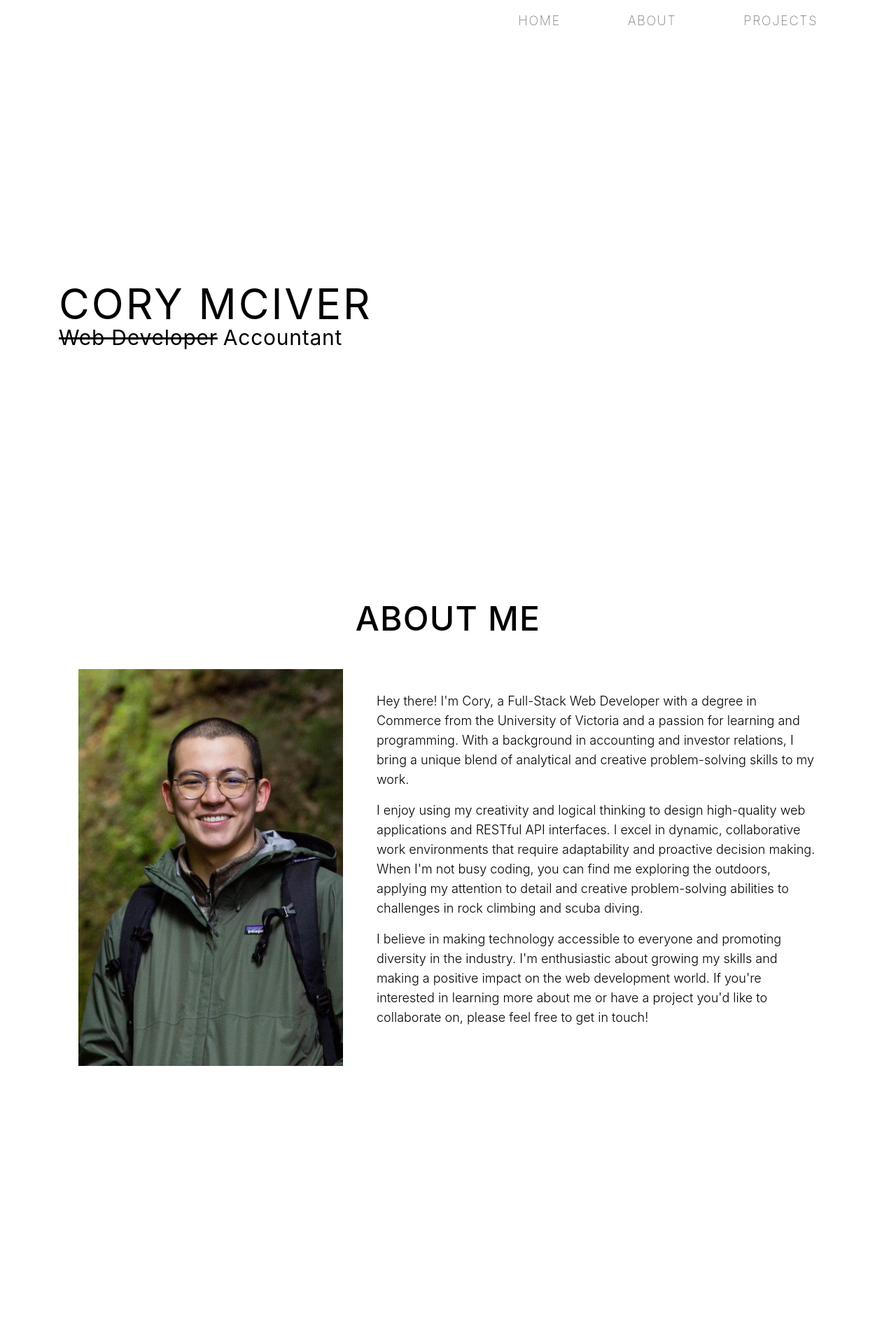
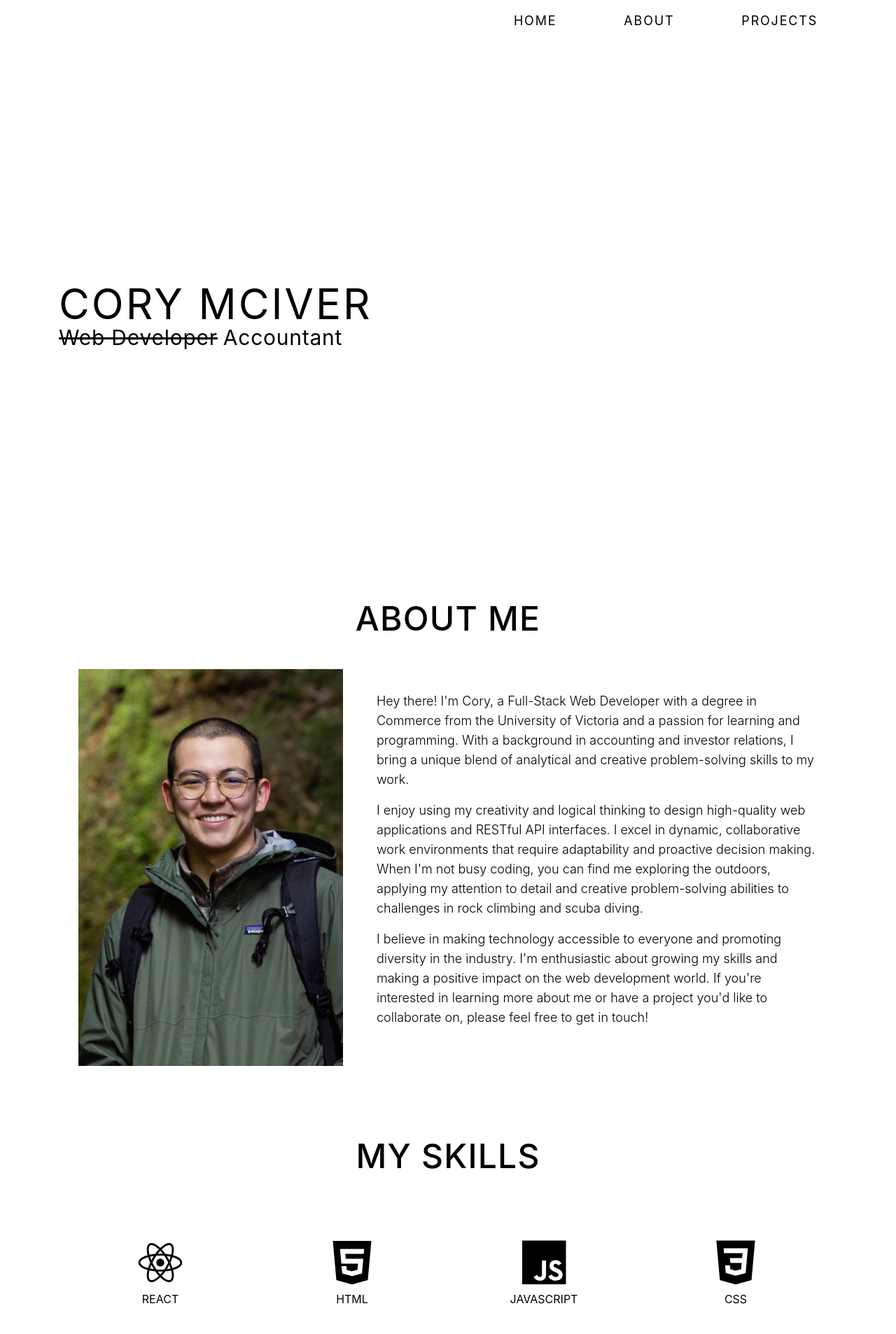
Before and after one commit to CoryMci/personal-website, a React (Create React App) app: page / in a window 1280 px wide. Shown: the top 1906 px of the page at 70% size. Before the commit the page ends 1532 px from the top, so only its background shows below. Built offline with nearby package versions, Linux system fonts and the light colour scheme.

Commit message:
Minor style tweaks

```diff
--- a/src/components/About.js
+++ b/src/components/About.js
@@ -2,7 +2,10 @@ import profile from "../assets/profile.jpg";
 
 export default function About() {
   return (
-    <div className="min-h-screen md:min-h-[90vh] px-12 gap-12 justify-center items-center md:items-start">
+    <div
+      id="about"
+      className="min-h-screen md:min-h-[90vh] px-12 gap-12 justify-center items-center md:items-start"
+    >
       <div className="tracking-wide uppercase text-5xl py-12 font-medium text-center">
         About Me
       </div>
--- a/src/components/Header.js
+++ b/src/components/Header.js
@@ -1,6 +1,6 @@
 export default function Header() {
   return (
-    <ul className="flex justify-end header uppercase text-lg tracking-widest font-thin">
+    <ul className="flex justify-end header uppercase text-lg tracking-widest">
       <li className="m-4 px-8 pb-8 hover:border-b-4 hover:mb-1 border-red-500">
         <a href="#home">Home</a>
       </li>
--- a/src/components/Skills.js
+++ b/src/components/Skills.js
@@ -3,7 +3,7 @@ import profile from "../assets/profile.jpg";
 export default function Skills() {
   return (
     <div className="min-h-screen md:min-h-[90vh] px-12 justify-center items-center uppercase">
-      <div className="tracking-wide text-5xl font-medium text-center pb-24">
+      <div className="tracking-wide text-5xl font-medium text-center py-24">
         My Skills
       </div>
       <div className="grid grid-cols-2 gap-4 md:gap-10 sm:gap-6 md:grid-cols-4 sm:grid-cols-2 justify-center items-center transition-all duration-500">
--- a/src/routes/App.js
+++ b/src/routes/App.js
@@ -1,13 +1,15 @@
 import About from "../components/About";
 import Header from "../components/Header";
+import Skills from "../components/Skills";
 import Welcome from "../components/Welcome";
 
 export default function App() {
   return (
-    <div className="max-w-6xl m-auto">
+    <div id="home" className="max-w-6xl m-auto">
       <Header />
       <Welcome />
       <About />
+      <Skills />
     </div>
   );
 }
```
